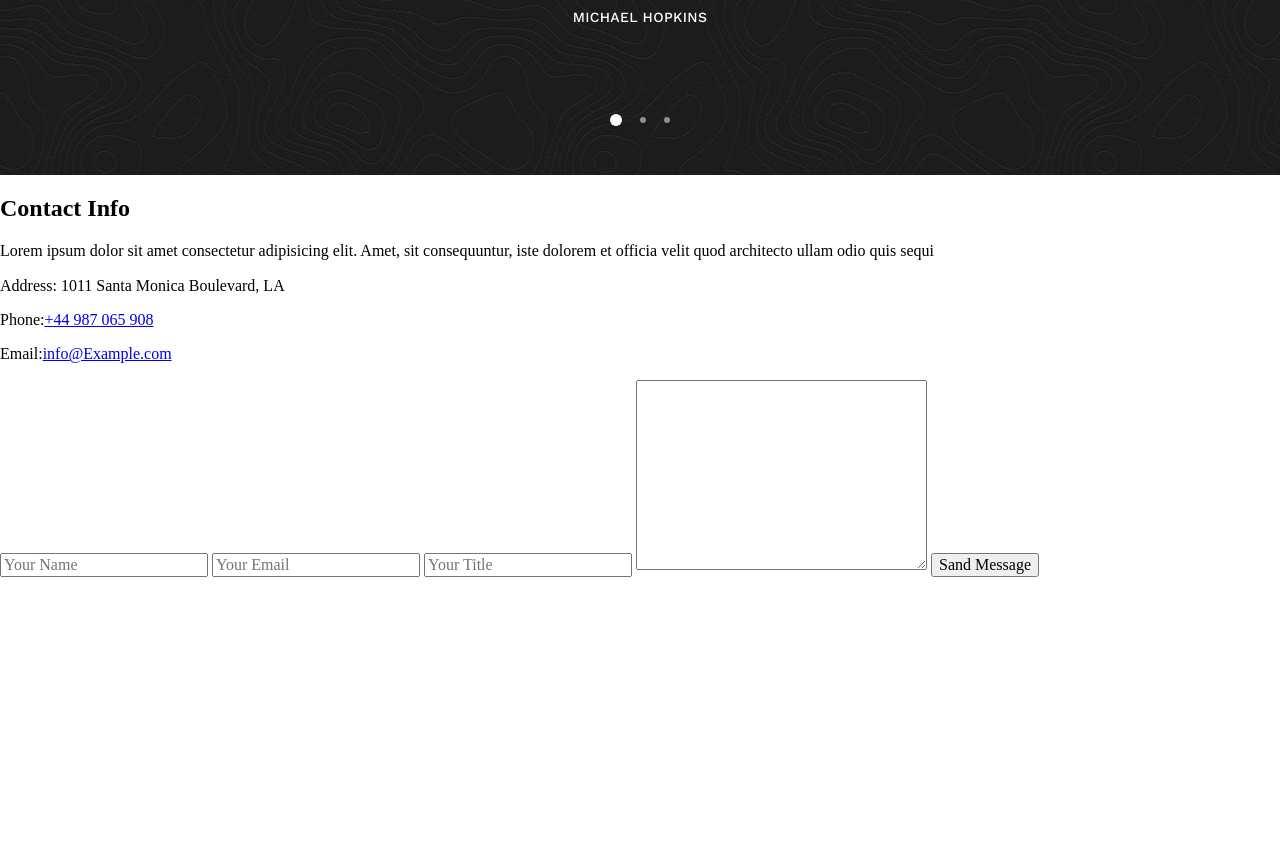
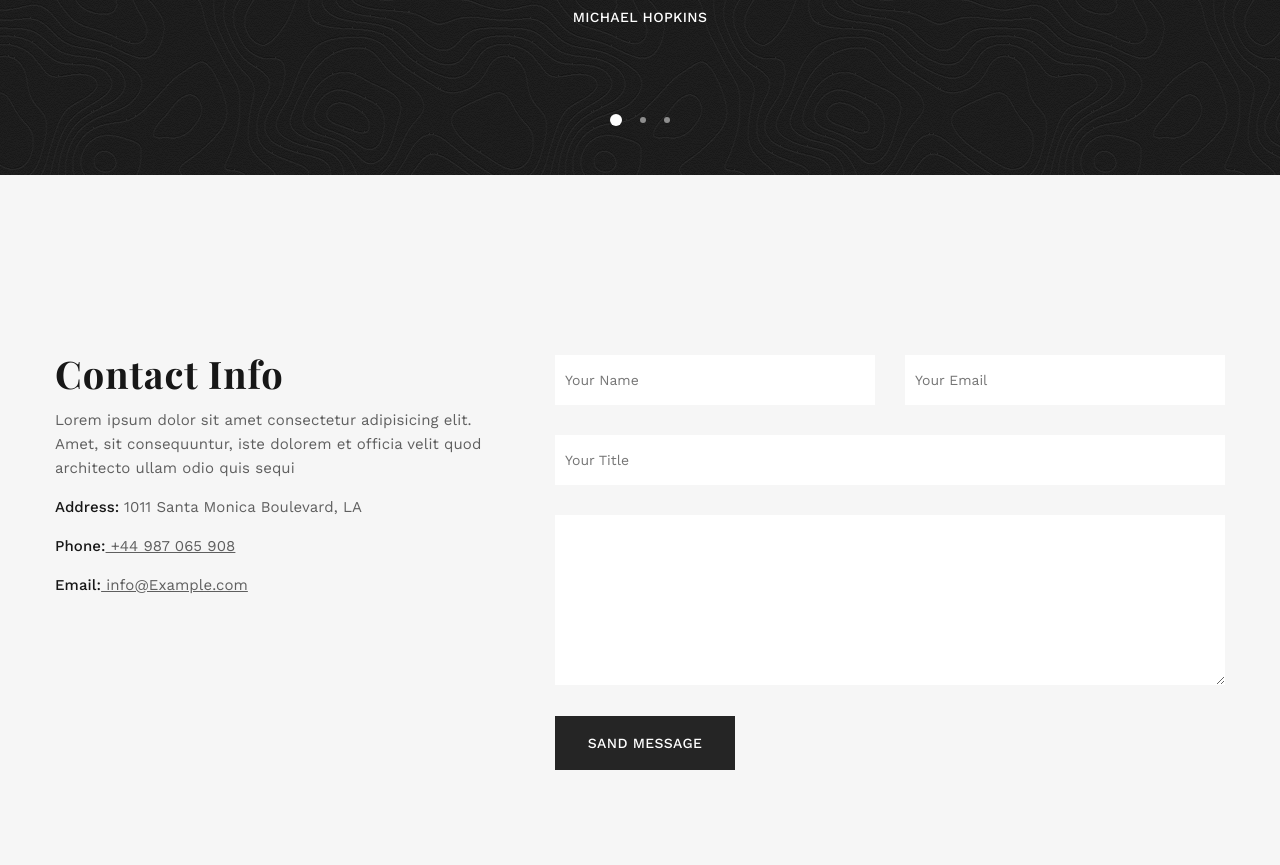
Before and after one commit to MaksimenkoYR/Snow, a plain HTML site: page index.html in a window 1280 px wide. Shown: the part 3208-4073 px from the top of the page. Before the commit the page ends 3785 px from the top, so only its background shows below. Drawn offline with nearby package versions, Linux system fonts and the light colour scheme; a web font is replaced by a local one.

Commit message:
web page commpleted

```diff
--- a/index.html
+++ b/index.html
@@ -107,21 +107,25 @@
                 <div class="slider__button next-button"></div>
             </div>
         </article>
-        <section class="contact-info">
+        <section class="contacts">
+            <div class="contacts__wrapper">
+                <div class="contacts__info">
                     <h2>Contact Info</h2>
                     <p>
                         Lorem ipsum dolor sit amet consectetur adipisicing elit. Amet, sit consequuntur, iste dolorem et officia velit quod architecto ullam odio quis sequi
                     </p>
                     <p><span>Address:</span> 1011 Santa Monica Boulevard, LA</p>
-            <p><span>Phone:</span><a href="tel:+44 987 065 908">+44 987 065 908</a></p>
-            <p><span>Email:</span><a href="mailto:info@Example.com">info@Example.com</a></p>
-            <form action="" method="GET">
+                    <p><span>Phone:</span><a href="tel:+44 987 065 908"> +44 987 065 908</a></p>
+                    <p><span>Email:</span><a href="mailto:info@Example.com"> info@Example.com</a></p>
+                </div>
+                <form action="" method="GET" class="contacts__form">
                     <input type="text" name="name" id="" placeholder="Your Name">
                     <input type="email" name="email" id="" placeholder="Your Email">
                     <input type="text" name="title" id="" placeholder="Your Title">
                     <textarea name="" id="" cols="30" rows="10"></textarea>
                     <button>Sand Message</button>
                 </form>
+            </div>
         </section>
     </main>
     <footer>
--- a/style.css
+++ b/style.css
@@ -468,3 +468,94 @@ html {
     background-color: white;
     cursor: default;
 }
+
+.contacts__wrapper{
+    width: 1170px;
+    margin: 0 auto;
+    display: grid;
+    grid-template-columns: 430px 670px;
+    column-gap: 70px;
+    padding: 180px 0;
+
+    color: #5f5f5f;
+    font-family: "Work Sans";
+    font-size: 15px;
+    font-weight: 400;
+    line-height: 24px;
+    letter-spacing: 0.07px;
+}
+
+.contacts{
+    background-color: #f6f6f6
+}
+
+.contacts__info h2{
+    color: #171717;
+    font-family: "Playfair Display";
+    font-size: 38px;
+    font-weight: 700;
+    line-height: 38px;
+    letter-spacing: 0.95px;
+    margin: 0;
+}
+
+.contacts__info span{
+    color: #171717;
+    font-family: "Work Sans";
+    font-weight: 500;
+    letter-spacing: 0.07px;
+}
+
+.contacts__info a{
+    color: #5f5f5f;
+}
+
+.contacts__form{
+    display: grid;
+    grid-template-columns: 1fr 1fr;
+    grid-template-rows: 50px 50px 170px;
+    position: relative;
+    row-gap: 30px;
+    column-gap: 30px;
+
+    color: #858585;
+    font-family: "Work Sans";
+    font-size: 14px;
+    font-weight: 400;
+    line-height: 24px;
+    letter-spacing: 0.07px;
+}
+
+.contacts__form input:nth-child(3){
+    grid-column: span 2;
+}
+
+.contacts__form input{
+    border: none;
+    padding-left: 10px;
+}
+
+textarea{
+    grid-column: span 2;
+    border: none;
+}
+
+.contacts__form button{
+    position: absolute;
+    bottom: -85px;
+    width: 180px;
+    height: 54px;
+    border: none;
+    background-color: #252525;
+    color: #ffffff;
+    font-family: "Work Sans";
+    font-size: 14px;
+    font-weight: 500;
+    line-height: 14px;
+    text-transform: uppercase;
+    letter-spacing: 0.35px;
+}
+
+.contacts__form button:hover{
+    background-color: #555
+}
```
Lines whose indentation alone changed are shown as unchanged.
